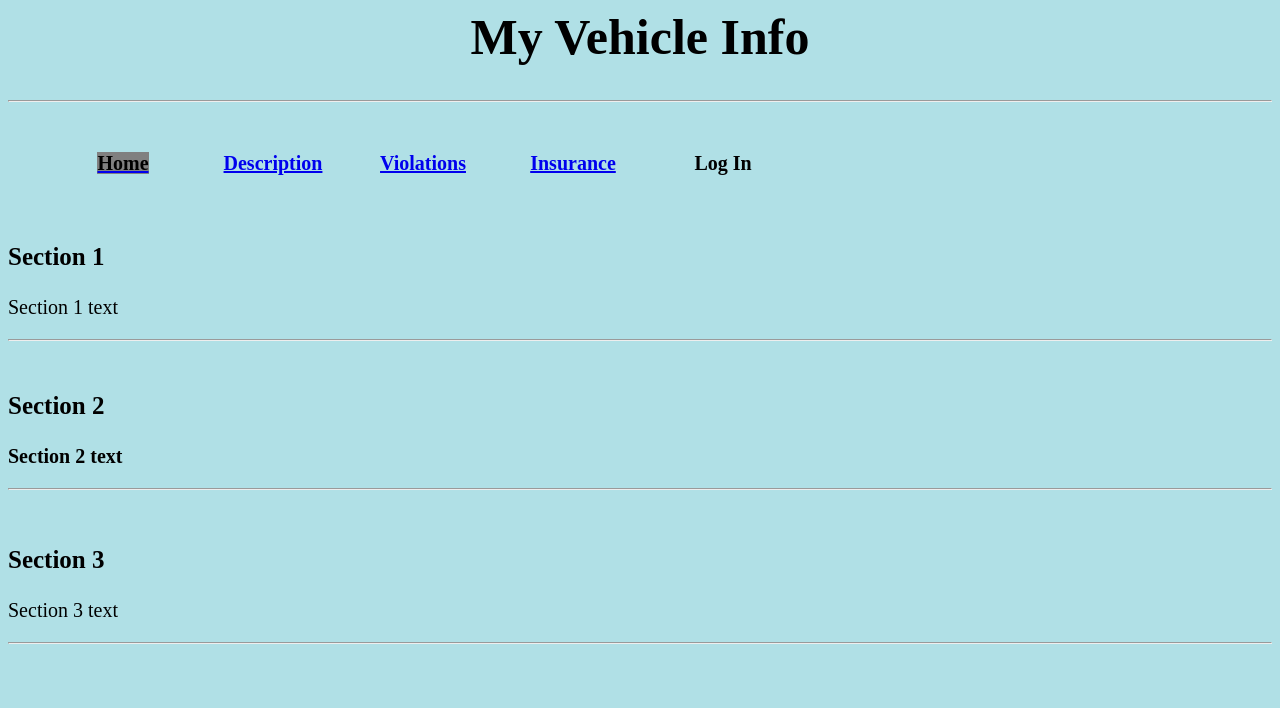
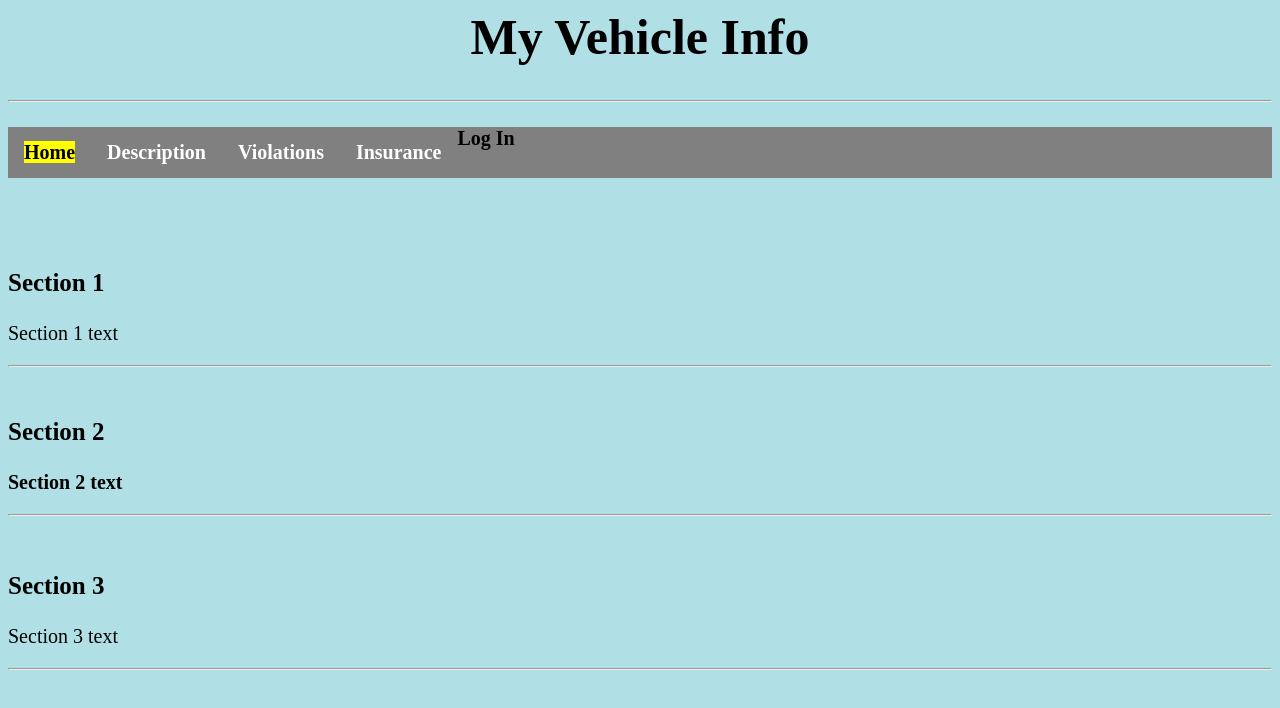
Before and after one commit to Chaitanya-Thombare/IP-Mini_Project, a plain HTML site: page index.html in a window 1280 px wide. Drawn offline with Linux system fonts and the light colour scheme; a web font is replaced by a local one.

Commit message:
Update style_homepage.css

```diff
--- a/style_homepage.css
+++ b/style_homepage.css
@@ -3,33 +3,45 @@ body{
 	font-family : 'Muli';
 }
 
+label{
+    font-size : 20px;
+    text-align : left;
+}
+
+input[type=text], input[type=password], input[type=email] {
+    width: 20%;
+    height : 25px;
+}
+
 h1{
 	text-align : center;
 	font-size : 50px;
-
 }
 
 ul{
-	list-style-type : none;
+    font-size : 20px;
+    list-style-type: none;
+    margin: 0;
+    padding: 0;
+    overflow: hidden;
+    background-color: grey;
 }
 
 li{
-	display: inline;
-	width : 150px;
-	float : left;
-	text-align : center;
-	font-size : 20px;
-	background-color : powderblue;
+    float: left;
 }
 
-li:hover {
-	color : grey;
+li a{
+    display: block;
+    color: white;
+    text-align: center;
+    padding: 14px 16px;
+    text-decoration: none;
 }
 
-mark{
-	background-color : grey;
+li a:hover{
+    background-color: #111;
 }
-
 .header3{
 	font-size : 25px;
 }
```
